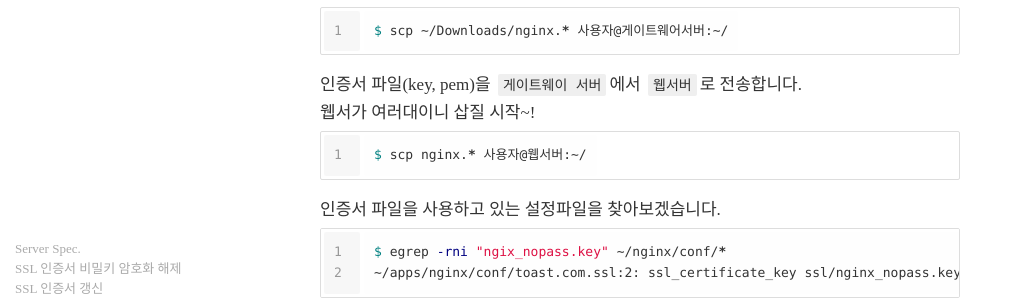
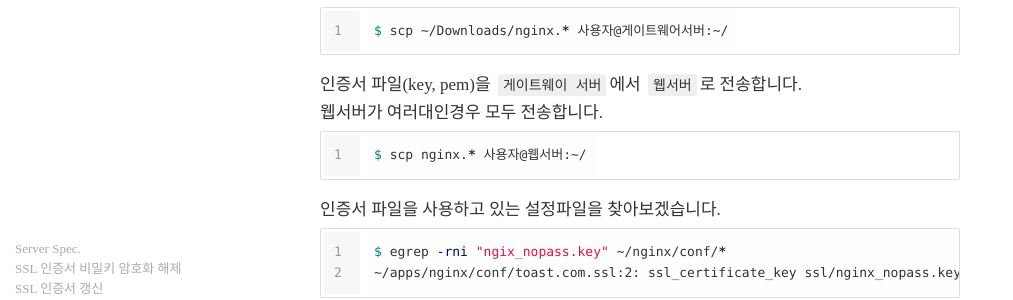
Before and after one commit to didalgus/didalgus.github.io, a Jekyll site: the page built from _posts/2023-07-24-Nginx-SSL.markdown, in a window 1280 px wide and 900 px high, scrolled down 2129 px. Shown: the part 157-457 px from the top of the window, without its empty margins (0-1013 px from the left). Built offline with Jekyll 4.4.1, drawn with Linux system fonts in a browser that asks for light colours; nearby versions of some CDN libraries; some web fonts are replaced; the table of contents is made by our own code.

Commit message:
modify Nginx SSL

````diff
--- a/_posts/2023-07-24-Nginx-SSL.markdown
+++ b/_posts/2023-07-24-Nginx-SSL.markdown
@@ -112,7 +112,7 @@ $ scp ~/Downloads/nginx.* 사용자@게이트웨어서버:~/
 ```
 
 인증서 파일(key, pem)을 `게이트웨이 서버`에서 `웹서버`로 전송합니다.
-웹서가 여러대이니 삽질 시작~!
+웹서버가 여러대인경우 모두 전송합니다.
 ```bash
 $ scp nginx.* 사용자@웹서버:~/
 ```
````
